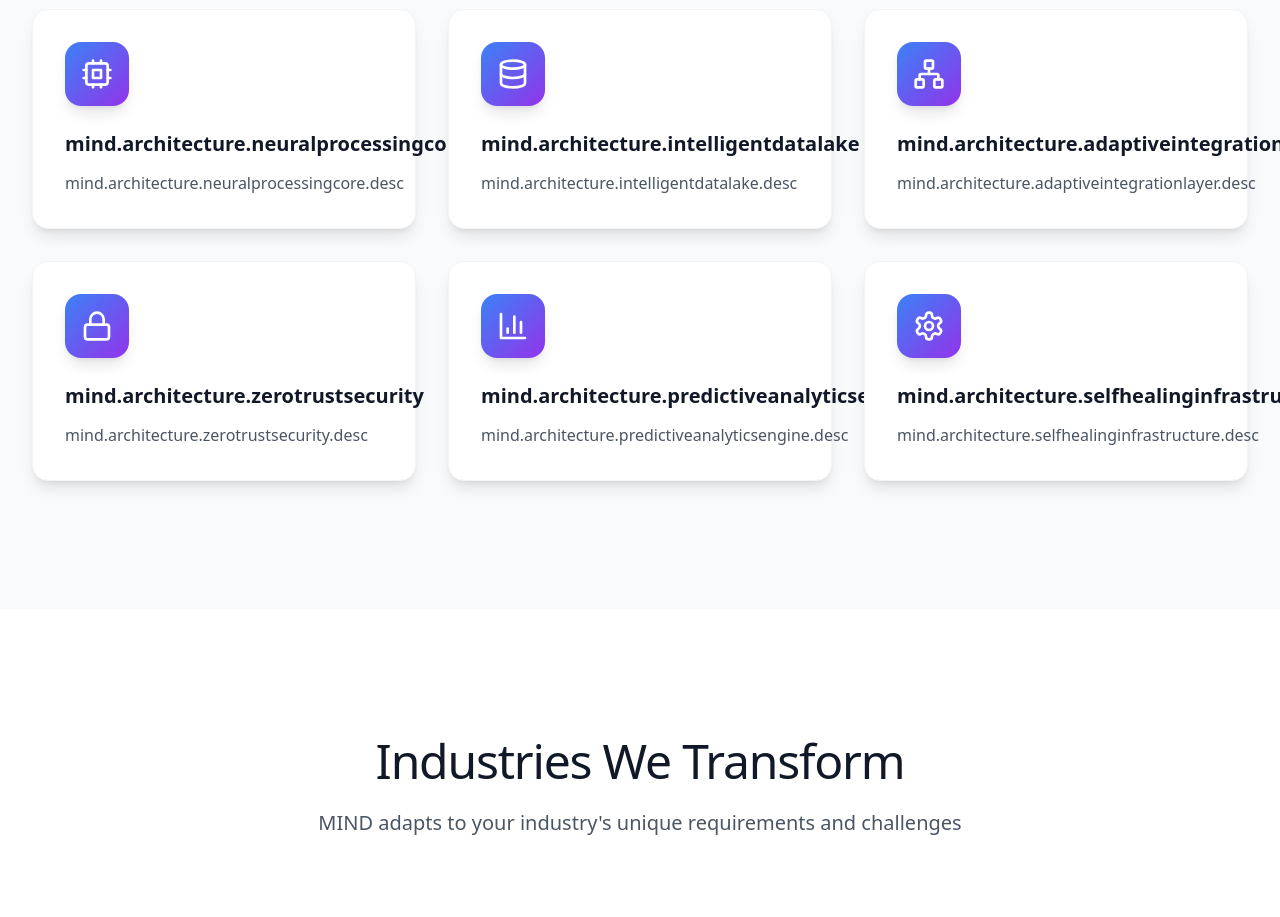
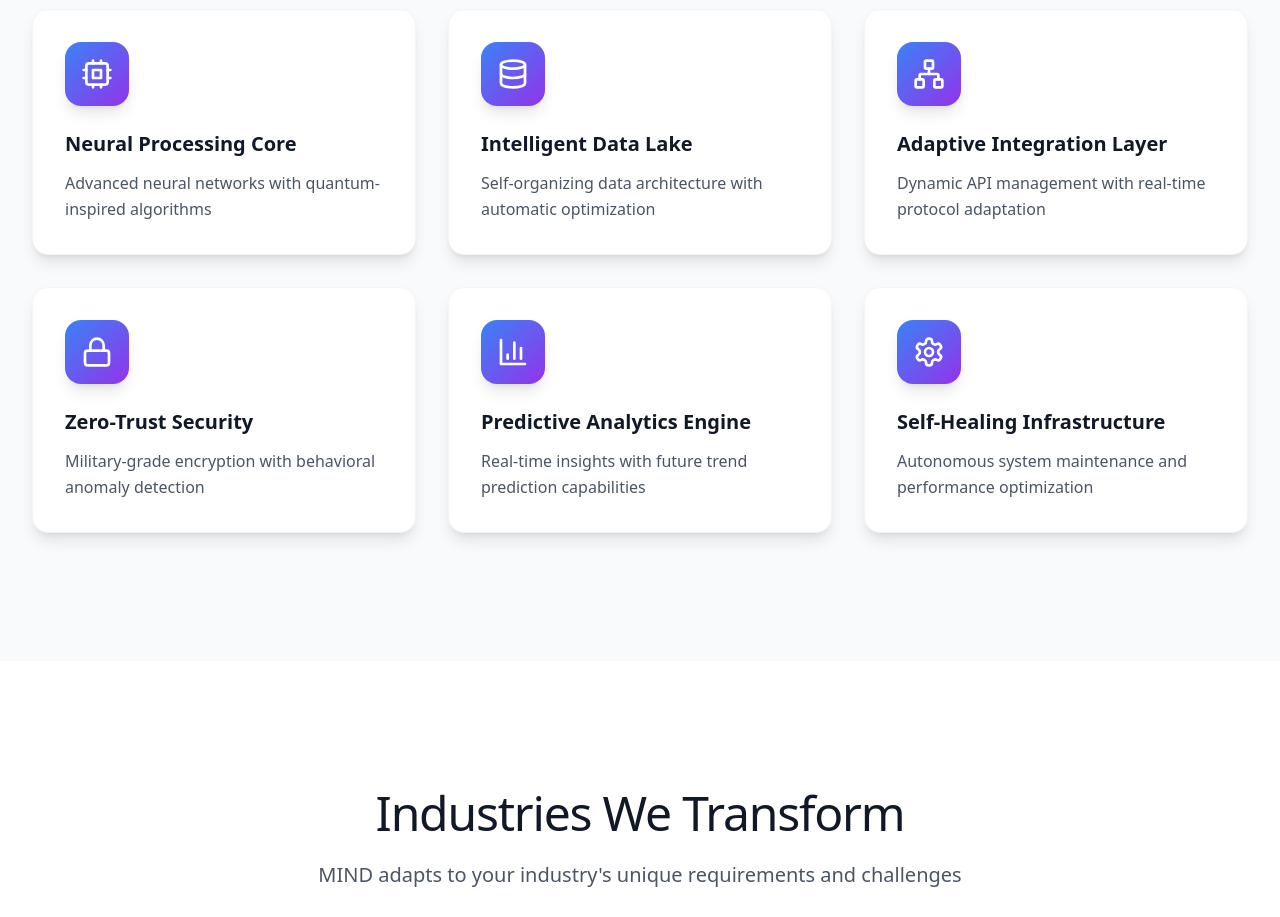
Before and after one commit to eldiaplooooo/ea-website-v3, a React (Vite) app: page /mind in a window 1280 px wide. Shown: the part 2520-3437 px from the top of the page. Built offline with nearby package versions, Linux system fonts and the light colour scheme.

Commit message:
Updated LanguageSelector.tsx

```diff
--- a/src/components/LanguageSelector.tsx
+++ b/src/components/LanguageSelector.tsx
@@ -198,6 +198,20 @@ const translations: Record<string, Record<string, string>> = {
     'mind.cta.trial': 'Start Free Trial',
     'mind.cta.schedule': 'Schedule Consultation',
     'mind.trusted': 'Trusted by leading companies worldwide',
+
+    // MIND Architecture Section
+    'mind.architecture.neuralprocessingcore': 'Neural Processing Core',
+    'mind.architecture.neuralprocessingcore.desc': 'Advanced neural networks with quantum-inspired algorithms',
+    'mind.architecture.intelligentdatalake': 'Intelligent Data Lake',
+    'mind.architecture.intelligentdatalake.desc': 'Self-organizing data architecture with automatic optimization',
+    'mind.architecture.adaptiveintegrationlayer': 'Adaptive Integration Layer',
+    'mind.architecture.adaptiveintegrationlayer.desc': 'Dynamic API management with real-time protocol adaptation',
+    'mind.architecture.zerotrustsecurity': 'Zero-Trust Security',
+    'mind.architecture.zerotrustsecurity.desc': 'Military-grade encryption with behavioral anomaly detection',
+    'mind.architecture.predictiveanalyticsengine': 'Predictive Analytics Engine',
+    'mind.architecture.predictiveanalyticsengine.desc': 'Real-time insights with future trend prediction capabilities',
+    'mind.architecture.selfhealinginfrastructure': 'Self-Healing Infrastructure',
+    'mind.architecture.selfhealinginfrastructure.desc': 'Autonomous system maintenance and performance optimization',
 
     // Services page
     'services.hero.title': 'AI-Powered Development Services',
@@ -791,7 +805,7 @@ const translations: Record<string, Record<string, string>> = {
 
     // Footer
     'footer.description': 'Wir entwickeln maßgeschneiderte KI-Infrastrukturen, die repetitive Arbeit beseitigen, menschliches Potenzial verstärken und beispiellose Effizienzsteigerungen ermöglichen.',
-    'footer.cta': 'Starten Sie Ihre EAS-Transformation',
+    'footer.cta': 'Buchen Sie Ihr KI-Strategiegespräch',
     'footer.quickLinks': 'Schnelllinks',
     'footer.contactInfo': 'Kontaktinformationen',
     'footer.rights': 'Alle Rechte vorbehalten',
@@ -864,6 +878,20 @@ const translations: Record<string, Record<string, string>> = {
     'mind.cta.trial': 'Kostenlose Testversion starten',
     'mind.cta.schedule': 'Beratung planen',
     'mind.trusted': 'Vertraut von führenden Unternehmen weltweit',
+
+    // MIND Architecture Section
+    'mind.architecture.neuralprocessingcore': 'Neuronaler Verarbeitungskern',
+    'mind.architecture.neuralprocessingcore.desc': 'Fortschrittliche neuronale Netzwerke mit quanteninspirierten Algorithmen',
+    'mind.architecture.intelligentdatalake': 'Intelligenter Datensee',
+    'mind.architecture.intelligentdatalake.desc': 'Selbstorganisierende Datenarchitektur mit automatischer Optimierung',
+    'mind.architecture.adaptiveintegrationlayer': 'Adaptive Integrationsschicht',
+    'mind.architecture.adaptiveintegrationlayer.desc': 'Dynamisches API-Management mit Echtzeit-Protokollanpassung',
+    'mind.architecture.zerotrustsecurity': 'Zero-Trust-Sicherheit',
+    'mind.architecture.zerotrustsecurity.desc': 'Militärische Verschlüsselung mit Verhaltensanomalien-Erkennung',
+    'mind.architecture.predictiveanalyticsengine': 'Prädiktive Analyse-Engine',
+    'mind.architecture.predictiveanalyticsengine.desc': 'Echtzeit-Einblicke mit Zukunftstrend-Vorhersagefähigkeiten',
+    'mind.architecture.selfhealinginfrastructure': 'Selbstheilende Infrastruktur',
+    'mind.architecture.selfhealinginfrastructure.desc': 'Autonome Systemwartung und Leistungsoptimierung',
 
     // Services page German
     'services.hero.title': 'KI-gestützte Entwicklungsdienstleistungen',
```
